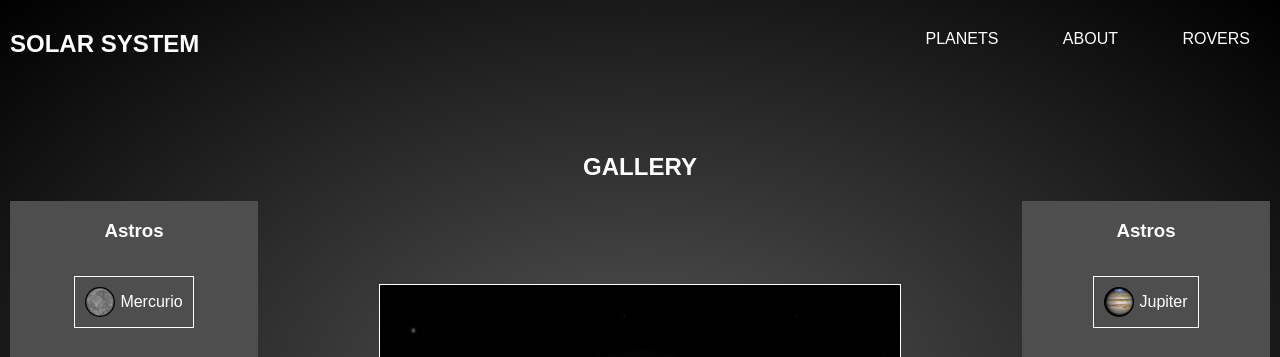
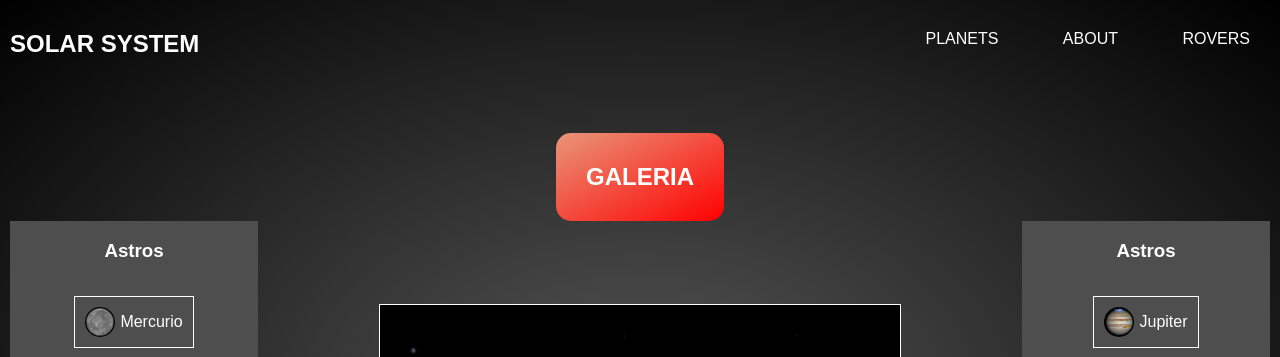
Before and after one commit to Paulo-Rodrigues/solar_system, a website: page src/pages/others.html in a window 1280 px wide. Shown: the top 357 px of the page. Drawn offline with Linux system fonts and the light colour scheme.

Commit message:
add galery animated heading

```diff
--- a/src/pages/others.html
+++ b/src/pages/others.html
@@ -22,7 +22,7 @@
     </header>
 
     <section class="gallery-container">
-        <h1>Gallery</h1>
+        <h1 class="gallery-heading">Galeria</h1>
       <main class="gallery-grid">
         <section class="menu-1 images">
             <h3>Astros</h3>
--- a/src/sass/sky/gallery-grid.scss
+++ b/src/sass/sky/gallery-grid.scss
@@ -3,6 +3,13 @@
     & h1{
         text-transform: uppercase;
         text-align: center;
+        background-image: linear-gradient(to right bottom, darksalmon, red);
+        padding: 30px;
+        border-radius: 15px;
+        width: fit-content;
+        margin: 0 auto;
+        animation-name: animateHeading;
+        animation-duration: 3s;
     }
 }
 .gallery-grid{
@@ -24,3 +31,9 @@
     grid-column: 2/3;
     grid-row: 1;
 }
+
+@keyframes animateHeading{
+    100%{
+        transform: rotateY(360deg);
+    }
+}
```
Also changed, not shown: src/css/styles.css, 1 other file.
